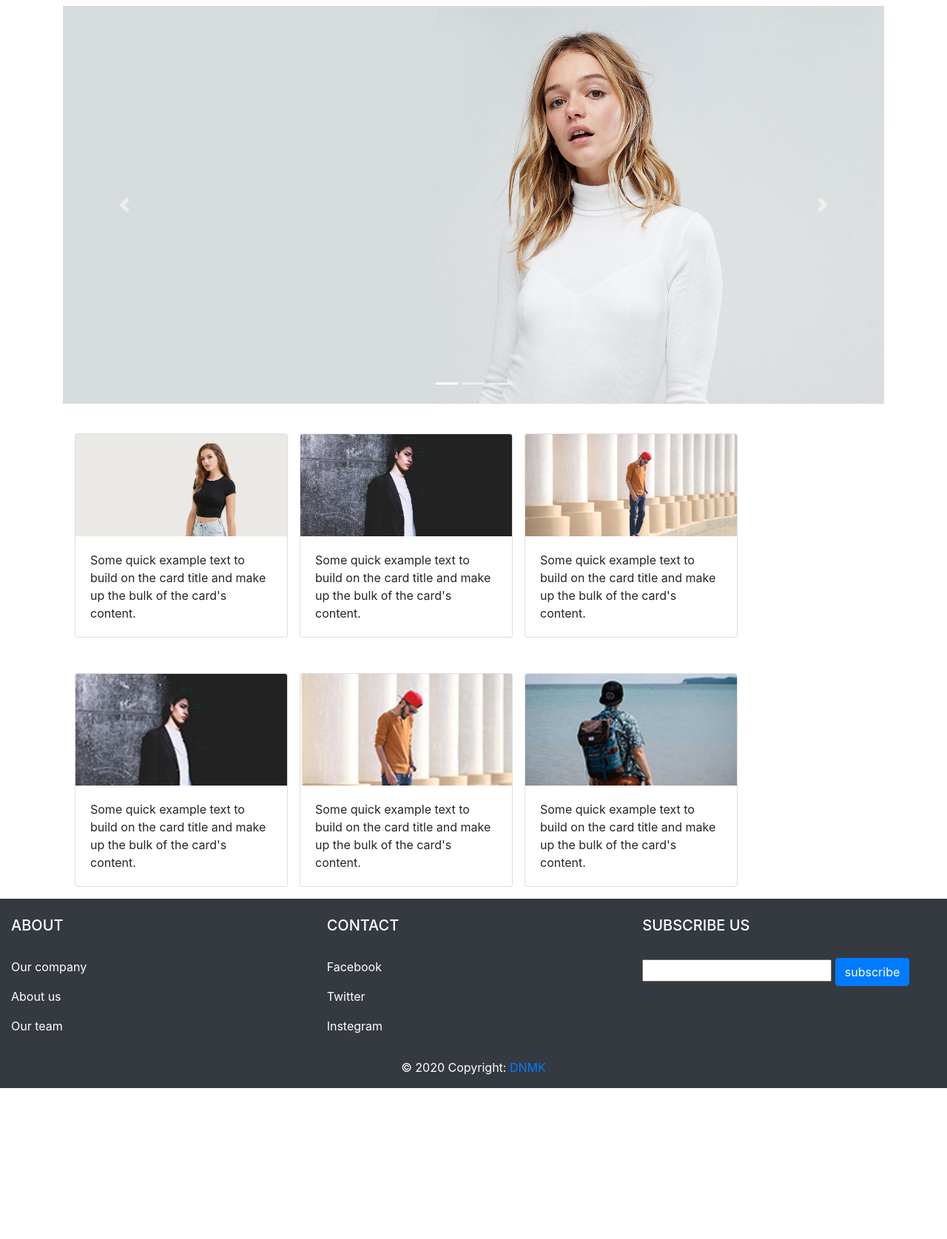
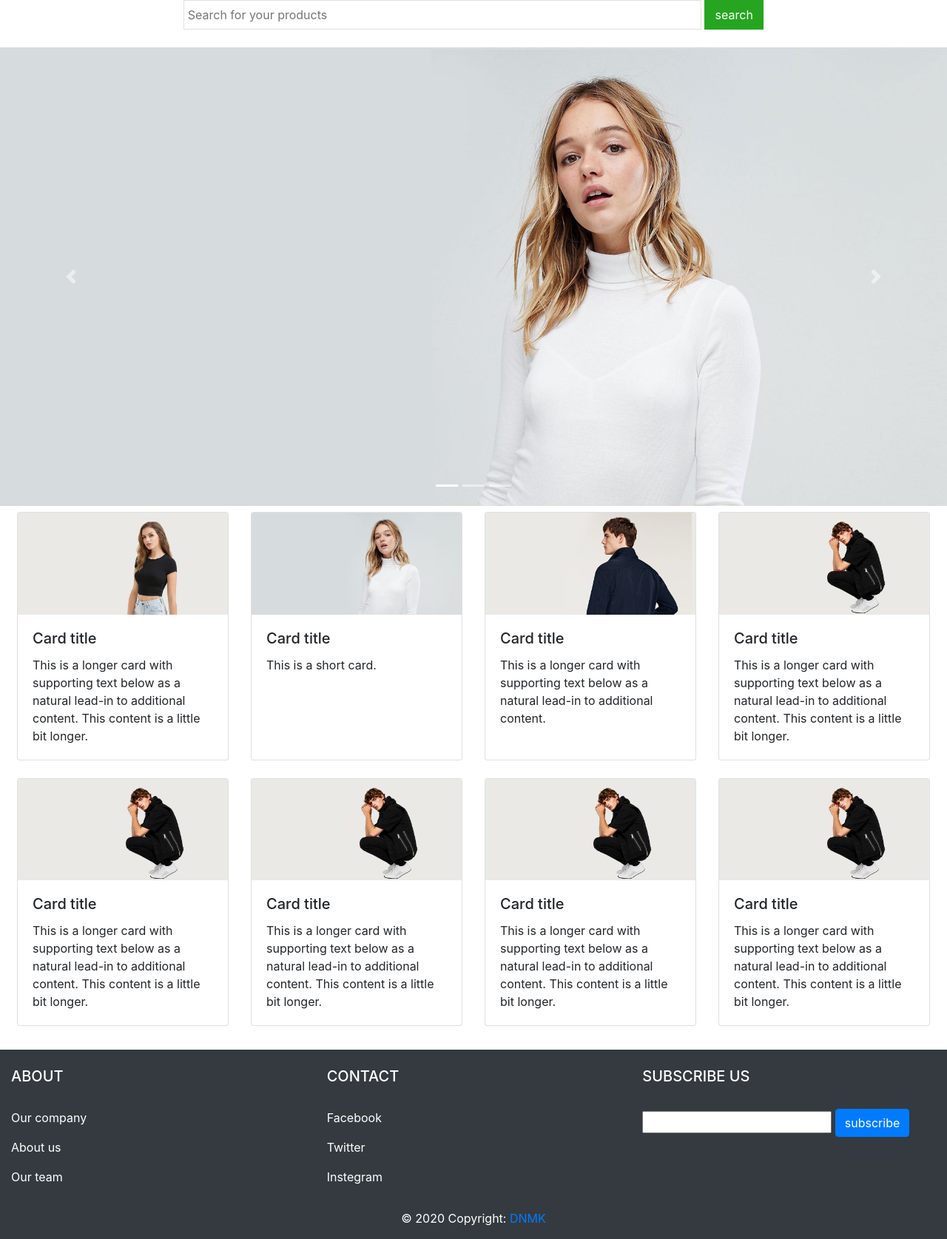
Before and after one commit to didarbek/djangoecommerce, a Django app: page / in a window 1280 px wide. Shown: the part 106-1781 px from the top of the page at 74% size. Before the commit the page ends 1577 px from the top, so only its background shows below. Run offline with Django 3.2, Linux system fonts and the light colour scheme; some libraries are stand-ins or nearby versions.

Commit message:
update home

```diff
--- a/templates/home.html
+++ b/templates/home.html
@@ -3,7 +3,12 @@
 {% block title %}Home{% endblock title %}
 
 {% block content %}
-<div class="container mt-2">
+<div class="text-center" >
+    <div class="col-12 pb-4">
+      <input type="text" style="width: 700px; height: 40px; padding: 5px;" placeholder="Search for your products" class="border border-muted">
+      <button style="padding: 7px; width: 80px; border: 1px solid rgb(38, 165, 33); background-color: rgb(38, 165, 33); color: white;">search</button>
+    </div>
+  </div>
 <!-- slideshow -->
 <div id="carouselExampleIndicators" class="carousel slide" data-ride="carousel">
     <ol class="carousel-indicators">
@@ -39,45 +44,78 @@
 
 
 <!-- cards -->
-<div class="row pt-4 m-2">
-    <div class="card m-2" style="width: 18rem;">
+<div class="row row-cols-1 row-cols-md-4 m-2 justify-content-center">
+    <div class="col mb-4">
+      <div class="card h-100">
         <img src="{% static 'img/slide-04.jpg' %}" class="card-img-top" alt="...">
         <div class="card-body">
-            <p class="card-text">Some quick example text to build on the card title and make up the bulk of the card's content.</p>
+          <h5 class="card-title">Card title</h5>
+          <p class="card-text">This is a longer card with supporting text below as a natural lead-in to additional content. This content is a little bit longer.</p>
         </div>
+      </div>
     </div>
-    <div class="card m-2" style="width: 18rem;">
-        <img src="{% static 'img/slide-05.jpg' %}" class="card-img-top" alt="...">
+    <div class="col mb-4">
+      <div class="card h-100">
+        <img src="{% static 'img/slide-01.jpg' %}" class="card-img-top" alt="slide-1">
         <div class="card-body">
-            <p class="card-text">Some quick example text to build on the card title and make up the bulk of the card's content.</p>
+          <h5 class="card-title">Card title</h5>
+          <p class="card-text">This is a short card.</p>
         </div>
+      </div>
     </div>
-    <div class="card m-2" style="width: 18rem;">
-        <img src="{% static 'img/slide-06.jpg' %}" class="card-img-top" alt="...">
+    <div class="col mb-4">
+      <div class="card h-100">
+        <img src="{% static 'img/slide-02.jpg' %}" class="card-img-top" alt="slide-2">
         <div class="card-body">
-            <p class="card-text">Some quick example text to build on the card title and make up the bulk of the card's content.</p>
+          <h5 class="card-title">Card title</h5>
+          <p class="card-text">This is a longer card with supporting text below as a natural lead-in to additional content.</p>
         </div>
+      </div>
     </div>
-</div>
-<div class="row pt-4 m-2">
-    <div class="card m-2" style="width: 18rem;">
-        <img src="{% static 'img/thumb-01.jpg' %}" class="card-img-top" alt="...">
+    <div class="col mb-4">
+      <div class="card h-100">
+        <img src="{% static 'img/slide-03.jpg' %}" class="card-img-top" alt="slide-3">
         <div class="card-body">
-            <p class="card-text">Some quick example text to build on the card title and make up the bulk of the card's content.</p>
+          <h5 class="card-title">Card title</h5>
+          <p class="card-text">This is a longer card with supporting text below as a natural lead-in to additional content. This content is a little bit longer.</p>
         </div>
+      </div>
     </div>
-    <div class="card m-2" style="width: 18rem;">
-        <img src="{% static 'img/thumb-02.jpg' %}" class="card-img-top" alt="...">
-        <div class="card-body">
-            <p class="card-text">Some quick example text to build on the card title and make up the bulk of the card's content.</p>
+    <div class="col mb-4">
+        <div class="card h-100">
+          <img src="{% static 'img/slide-03.jpg' %}" class="card-img-top" alt="slide-3">
+          <div class="card-body">
+            <h5 class="card-title">Card title</h5>
+            <p class="card-text">This is a longer card with supporting text below as a natural lead-in to additional content. This content is a little bit longer.</p>
+          </div>
         </div>
-    </div>
-    <div class="card m-2" style="width: 18rem;">
-        <img src="{% static 'img/thumb-03.jpg' %}" class="card-img-top" alt="...">
-        <div class="card-body">
-            <p class="card-text">Some quick example text to build on the card title and make up the bulk of the card's content.</p>
+      </div>
+      <div class="col mb-4">
+        <div class="card h-100">
+          <img src="{% static 'img/slide-03.jpg' %}" class="card-img-top" alt="slide-3">
+          <div class="card-body">
+            <h5 class="card-title">Card title</h5>
+            <p class="card-text">This is a longer card with supporting text below as a natural lead-in to additional content. This content is a little bit longer.</p>
+          </div>
         </div>
-    </div>
-</div>
-</div>
+      </div>
+      <div class="col mb-4">
+        <div class="card h-100">
+          <img src="{% static 'img/slide-03.jpg' %}" class="card-img-top" alt="slide-3">
+          <div class="card-body">
+            <h5 class="card-title">Card title</h5>
+            <p class="card-text">This is a longer card with supporting text below as a natural lead-in to additional content. This content is a little bit longer.</p>
+          </div>
+        </div>
+      </div>
+      <div class="col mb-4">
+        <div class="card h-100">
+          <img src="{% static 'img/slide-03.jpg' %}" class="card-img-top" alt="slide-3">
+          <div class="card-body">
+            <h5 class="card-title">Card title</h5>
+            <p class="card-text">This is a longer card with supporting text below as a natural lead-in to additional content. This content is a little bit longer.</p>
+          </div>
+        </div>
+      </div>
+  </div>
 {% endblock content %}
```
